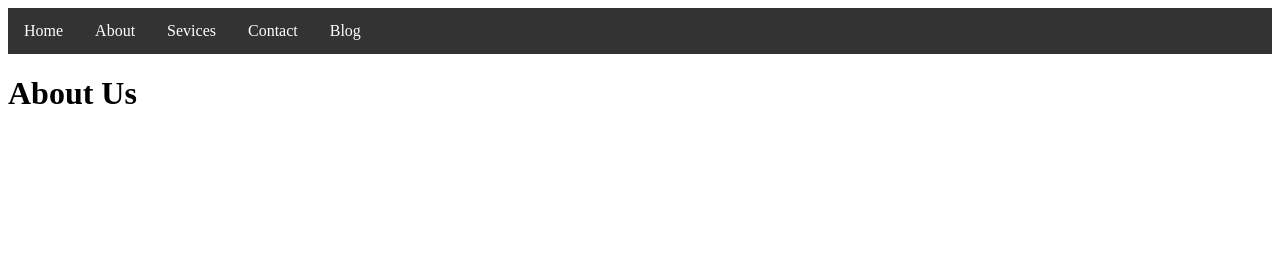
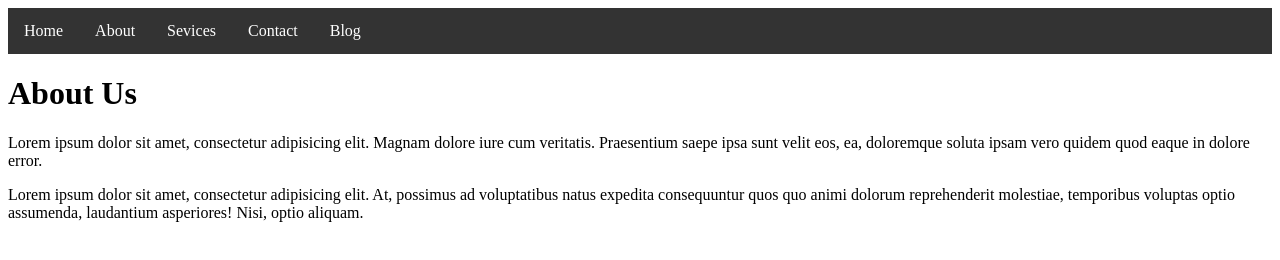
Before and after one commit to Daveym1/Daveym1.github.io, a plain HTML site: page about.html in a window 1280 px wide. Drawn offline with Linux system fonts and the light colour scheme.

Commit message:
sample text added

```diff
--- a/about.html
+++ b/about.html
@@ -13,6 +13,9 @@
 			<li><a href="contact.html">Contact</a></li>
 			<li><a href="blog.html">Blog</a></li>
 		</ul>
+
 		<h1>About Us</h1>
+		<p>Lorem ipsum dolor sit amet, consectetur adipisicing elit. Magnam dolore iure cum veritatis. Praesentium saepe ipsa sunt velit eos, ea, doloremque soluta ipsam vero quidem quod eaque in dolore error.</p>
+		<p>Lorem ipsum dolor sit amet, consectetur adipisicing elit. At, possimus ad voluptatibus natus expedita consequuntur quos quo animi dolorum reprehenderit molestiae, temporibus voluptas optio assumenda, laudantium asperiores! Nisi, optio aliquam.</p>
 </body>
 </html>
```
